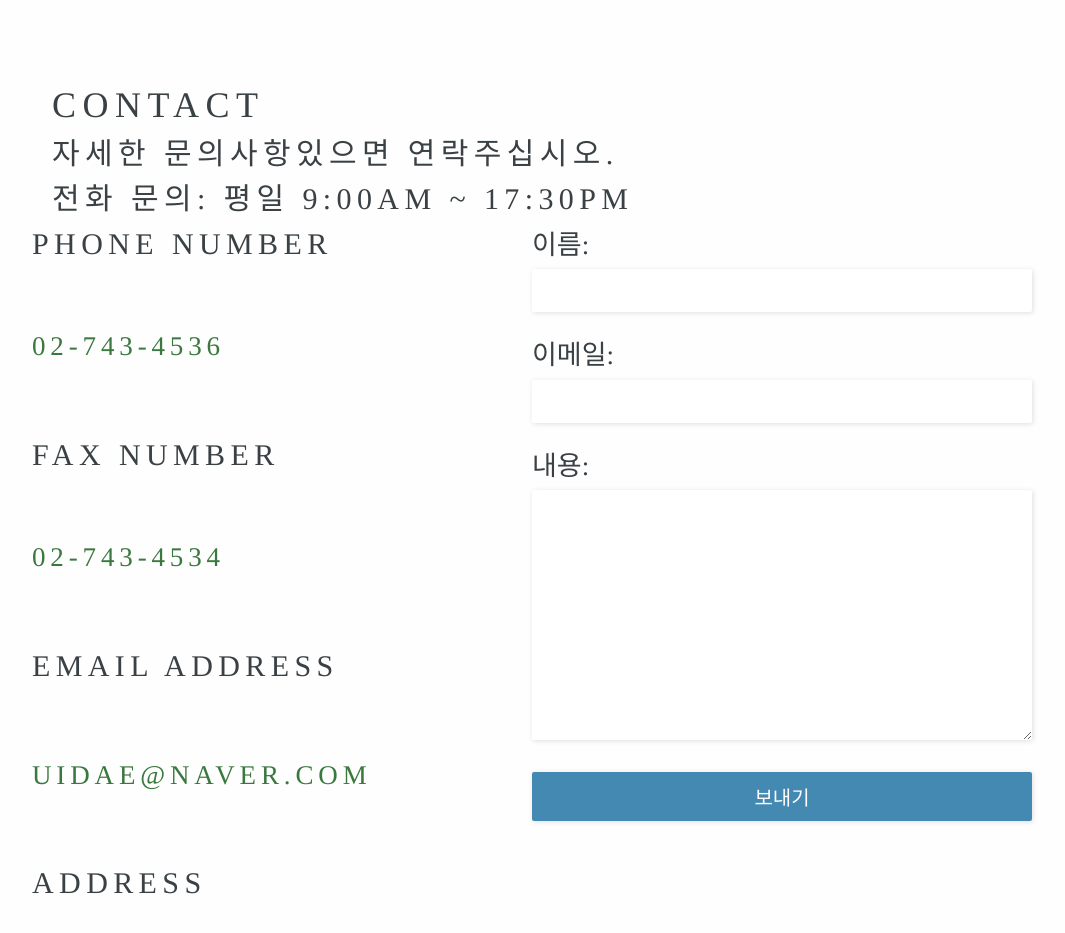
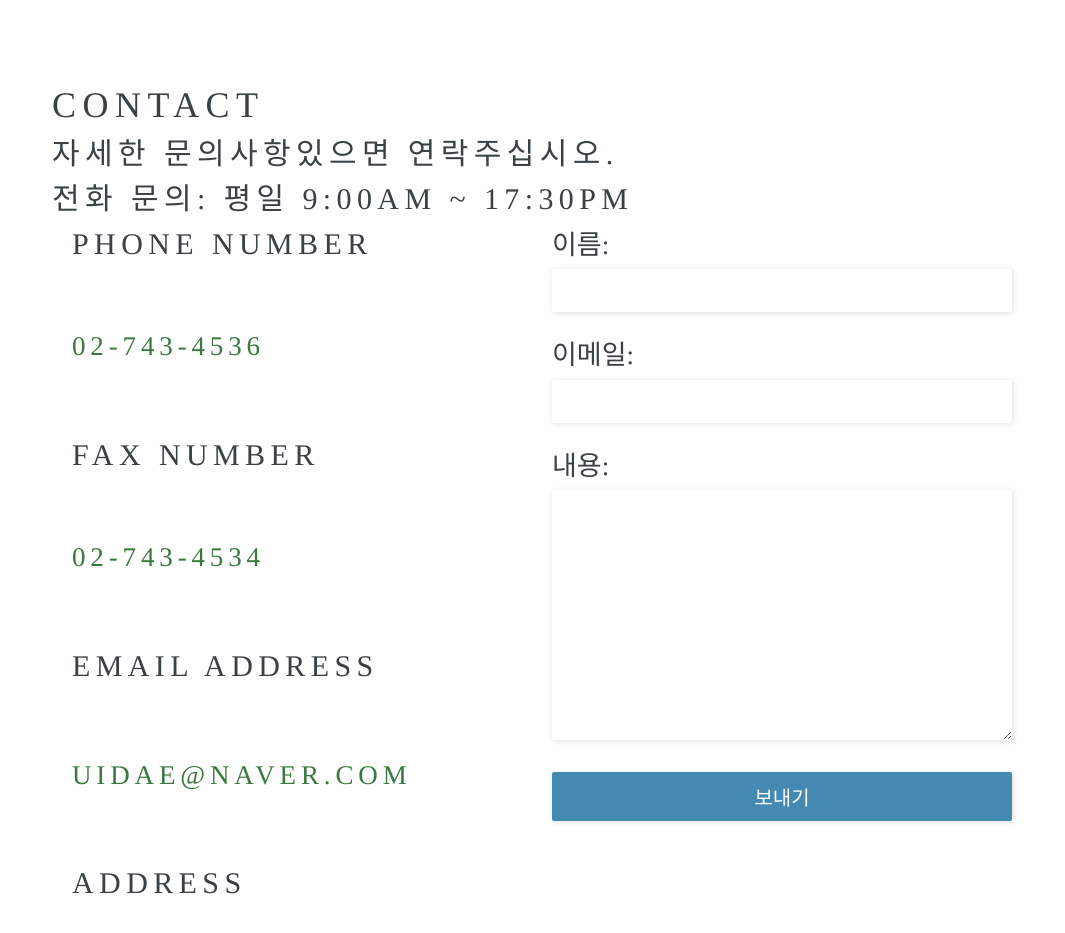
Before and after one commit to sangjoon6099/sangjoon6099.github.io, a Jekyll site: the page built from contact.html, in a window 1280 px wide. Shown: the part 422-1355 px from the top of the page, without its empty margins (108-1173 px from the left). Built offline with Jekyll 4.4.1, drawn with Linux system fonts in a browser that asks for light colours; some web fonts are replaced.

Commit message:
Update _layout.scss

```diff
--- a/_sass/_layout.scss
+++ b/_sass/_layout.scss
@@ -152,10 +152,9 @@ footer {
 .columns {
 	display: flex;
 	flex-wrap: wrap;
-	margin: 0 -20px;
-
 	.column {
 		flex: 1 1 250px;
+		margin-left:20px;
 	}
 }
 .light-section {
```
